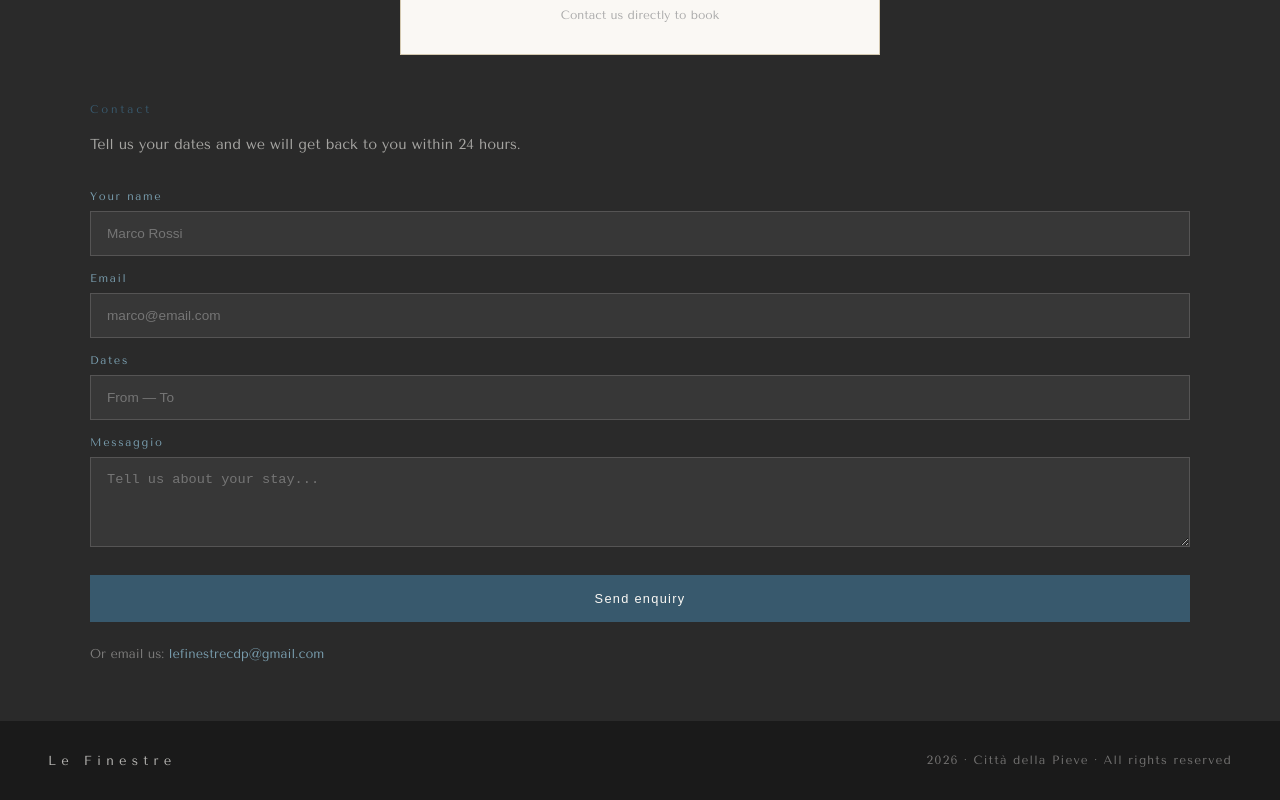
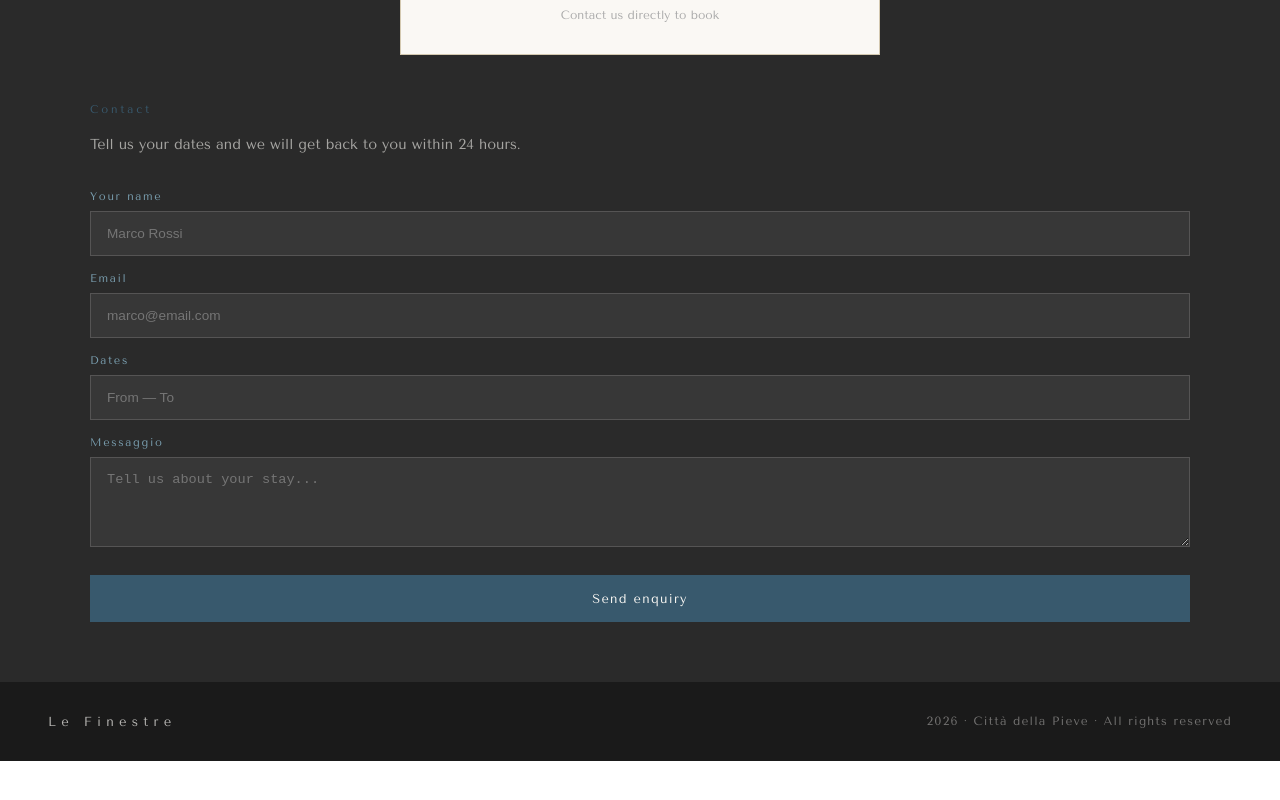
Before and after one commit to merivic/le-finestre, a Next.js app: page /en in a window 1280 px wide. Shown: the part 6481-7281 px from the top of the page. After the commit the page ends 7242 px from the top, so only its background shows below. Built offline with nearby package versions, Linux system fonts and the light colour scheme; a web font is replaced by a local one.

Commit message:
fix: english form aggiornato

```diff
--- a/app/en/page.tsx
+++ b/app/en/page.tsx
@@ -322,8 +322,8 @@ One of its great advantages is its strategic location, ideal for exploring Umbri
                   <label style={{ fontSize: "0.7rem", letterSpacing: "0.15em", color: "#7A9FB0", display: "block", marginBottom: "8px" }}>Messaggio</label>
                   <textarea placeholder="Tell us about your stay..." rows={4} style={{ width: "100%", background: "rgba(250,248,244,0.06)", border: "1px solid rgba(250,248,244,0.15)", padding: "14px 16px", color: "#FAF8F4", fontSize: "0.85rem", resize: "vertical", outline: "none", boxSizing: "border-box" }} />
                 </div>
-                <button style={{ background: "#38596d", color: "#FAF8F4", padding: "16px 32px", border: "none", fontSize: "0.8rem", letterSpacing: "0.1em", cursor: "pointer", marginTop: "8px" }}>Send enquiry</button>
-                <p style={{ fontSize: "0.8rem", color: "rgba(250,248,244,0.4)", marginTop: "8px" }}>Or email us: <a href="mailto:lefinestrecdp@gmail.com" style={{ color: "#7A9FB0", textDecoration: "none" }}>lefinestrecdp@gmail.com</a></p>
+                <a href="mailto:lefinestrecdp@gmail.com?subject=Booking%20request%20Le%20Finestre" style={{ display: "block", textAlign: "center", background: "#38596d", color: "#FAF8F4", padding: "16px 32px", textDecoration: "none", fontSize: "0.8rem", letterSpacing: "0.1em", marginTop: "8px", cursor: "pointer" }}>Send enquiry</a>
+
               </div>
             </div>
 
```
